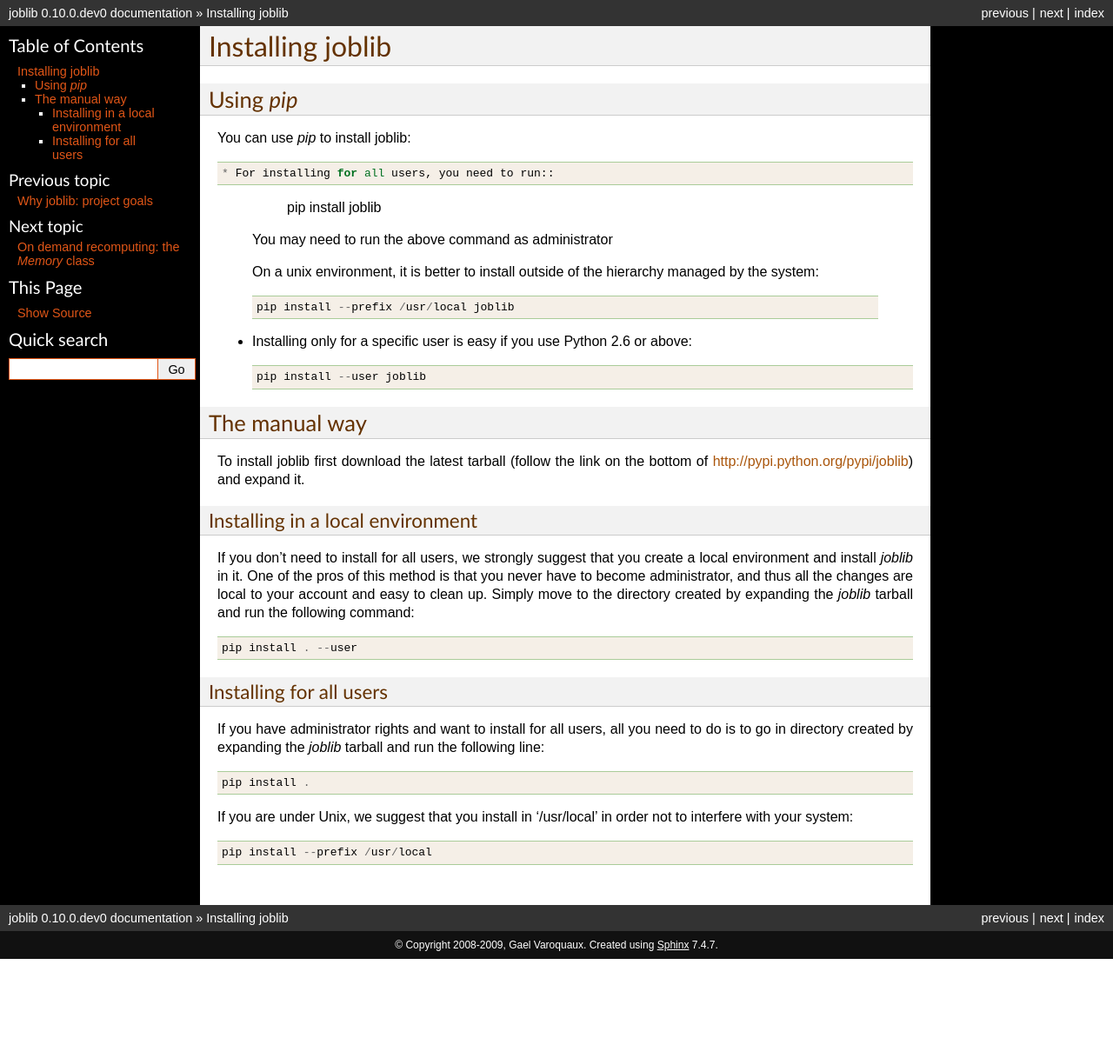
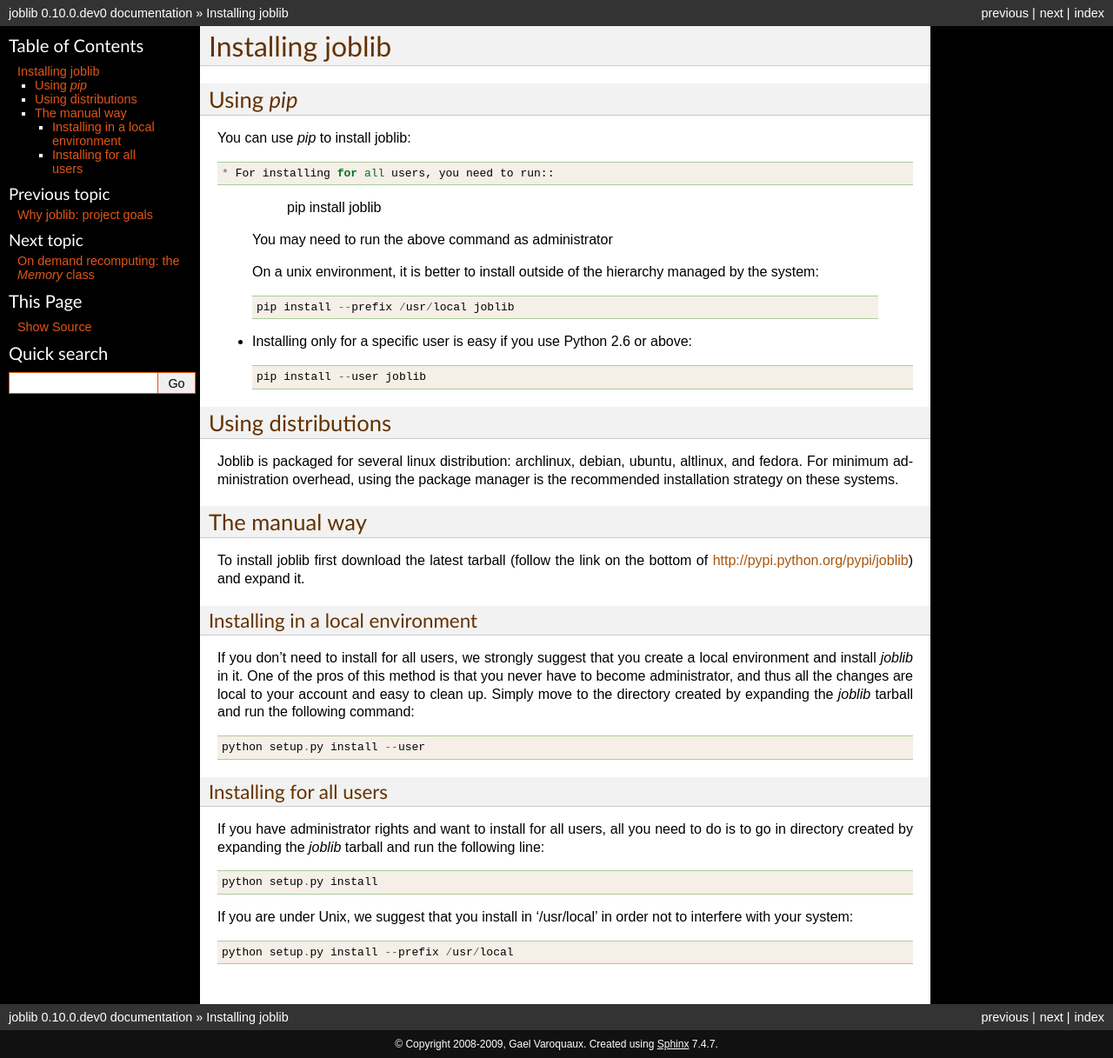
Before and after one commit to joblib/joblib, a Sphinx documentation site: the page built from doc/installing.rst, in a window 1280 px wide. Shown: the whole page at 87% size. Built offline with Sphinx 7.4.7, drawn with Linux system fonts in a browser that asks for light colours; formulas are drawn with MathJax 3; before the commit the page ends 1103 px from its top, so only the background shows below that.

Commit message:
addressing comments

```diff
--- a/doc/installing.rst
+++ b/doc/installing.rst
@@ -2,7 +2,7 @@ Installing joblib
 ===================
 
 Using `pip`
------------
+------------
 
 You can use `pip` to install joblib::
 
@@ -22,6 +22,14 @@ You can use `pip` to install joblib::
 
     pip install --user joblib
 
+Using distributions
+--------------------
+
+Joblib is packaged for several linux distribution: archlinux, debian,
+ubuntu, altlinux, and fedora. For minimum administration overhead, using the
+package manager is the recommended installation strategy on these
+systems.
+
 The manual way
 ---------------
 
@@ -38,7 +46,7 @@ the changes are local to your account and easy to clean up.
 Simply move to the directory created by expanding the `joblib` tarball
 and run the following command::
 
-    pip install . --user
+    python setup.py install --user
 
 Installing for all users
 ........................
@@ -47,9 +55,9 @@ If you have administrator rights and want to install for all users, all
 you need to do is to go in directory created by expanding the `joblib`
 tarball and run the following line::
 
-    pip install .
+    python setup.py install
 
 If you are under Unix, we suggest that you install in '/usr/local' in
 order not to interfere with your system::
 
-    pip install --prefix /usr/local
+    python setup.py install --prefix /usr/local
```
